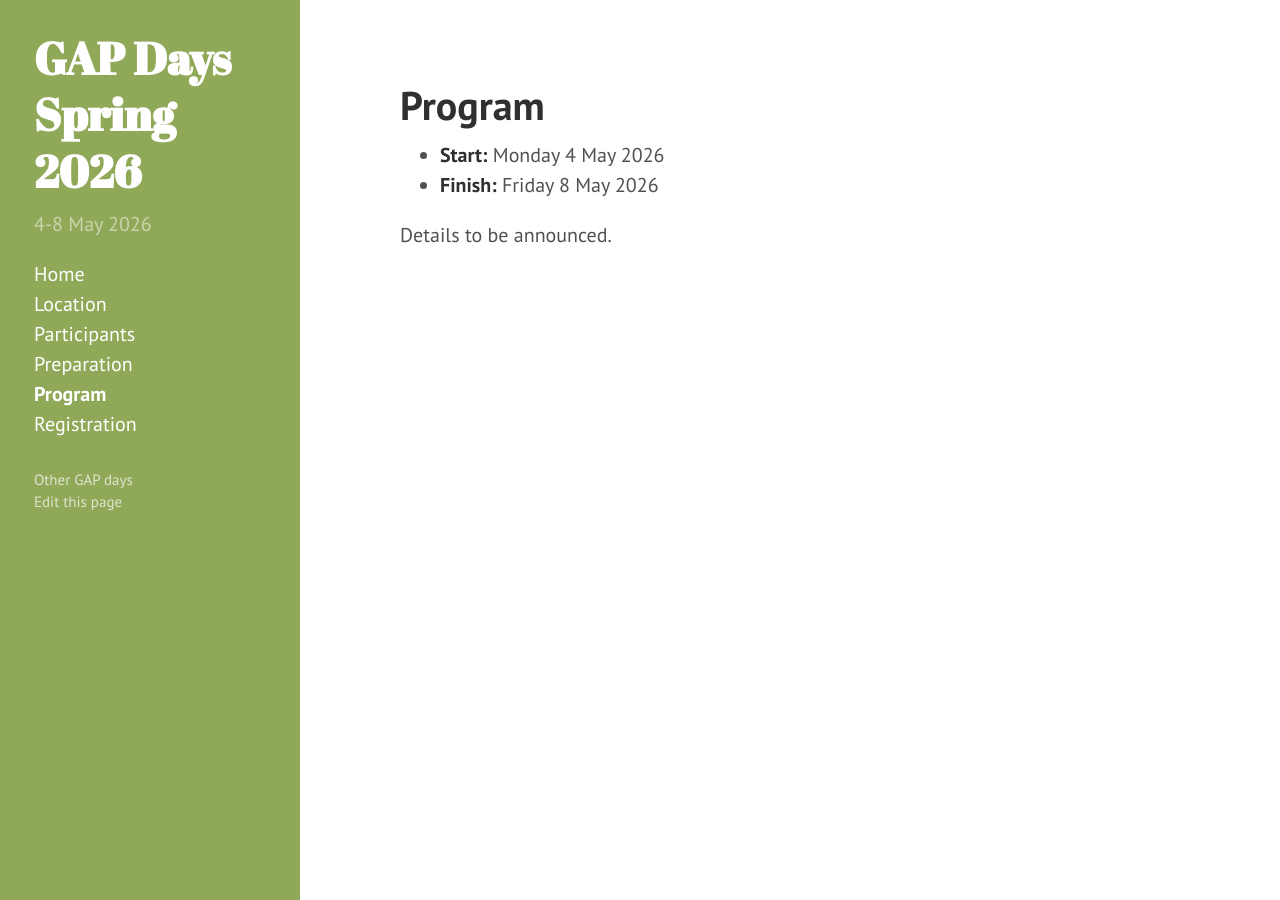
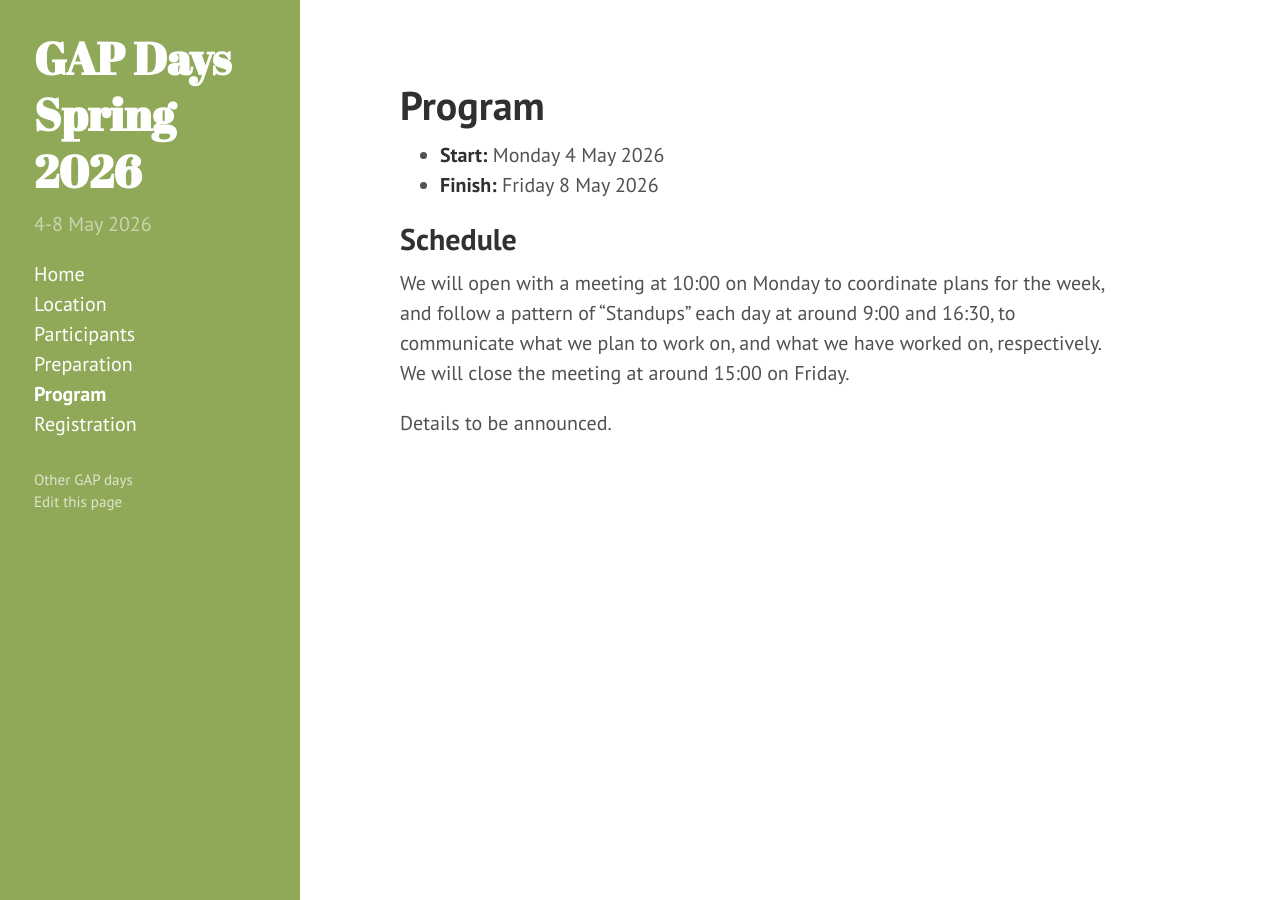
Before and after one commit to gapdays/gapdays2026-spring, a Jekyll site: the page built from program.md, in a window 1280 px wide. Built offline with Jekyll 4.4.1, drawn with Linux system fonts in a browser that asks for light colours; some of the changed lines change nothing that is shown.

Commit message:
Give hint about schedule

```diff
--- a/program.md
+++ b/program.md
@@ -10,13 +10,11 @@ title: Program
 * __Start:__ Monday 4 May 2026 <!-- , 9:00 UTC -->
 * __Finish:__ Friday 8 May 2026
 
-<!--
-## Detailed schedule
+## Schedule
 
 We will open with a meeting at 10:00 on Monday to coordinate plans for the week,
 and follow a pattern of "Standups" each day at around 9:00 and 16:30, to
 communicate what we plan to work on, and what we have worked on, respectively.
 We will close the meeting at around 15:00 on Friday.
--->
 
 Details to be announced.
```
